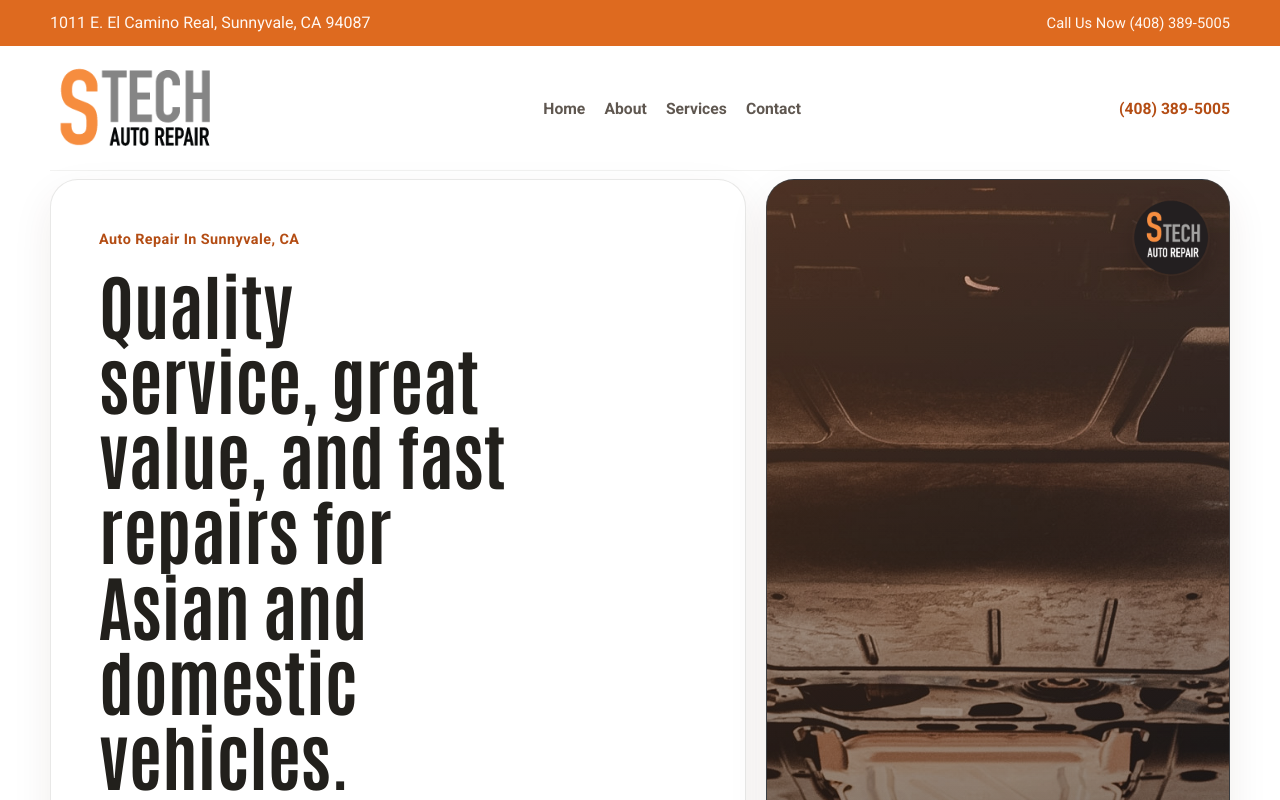
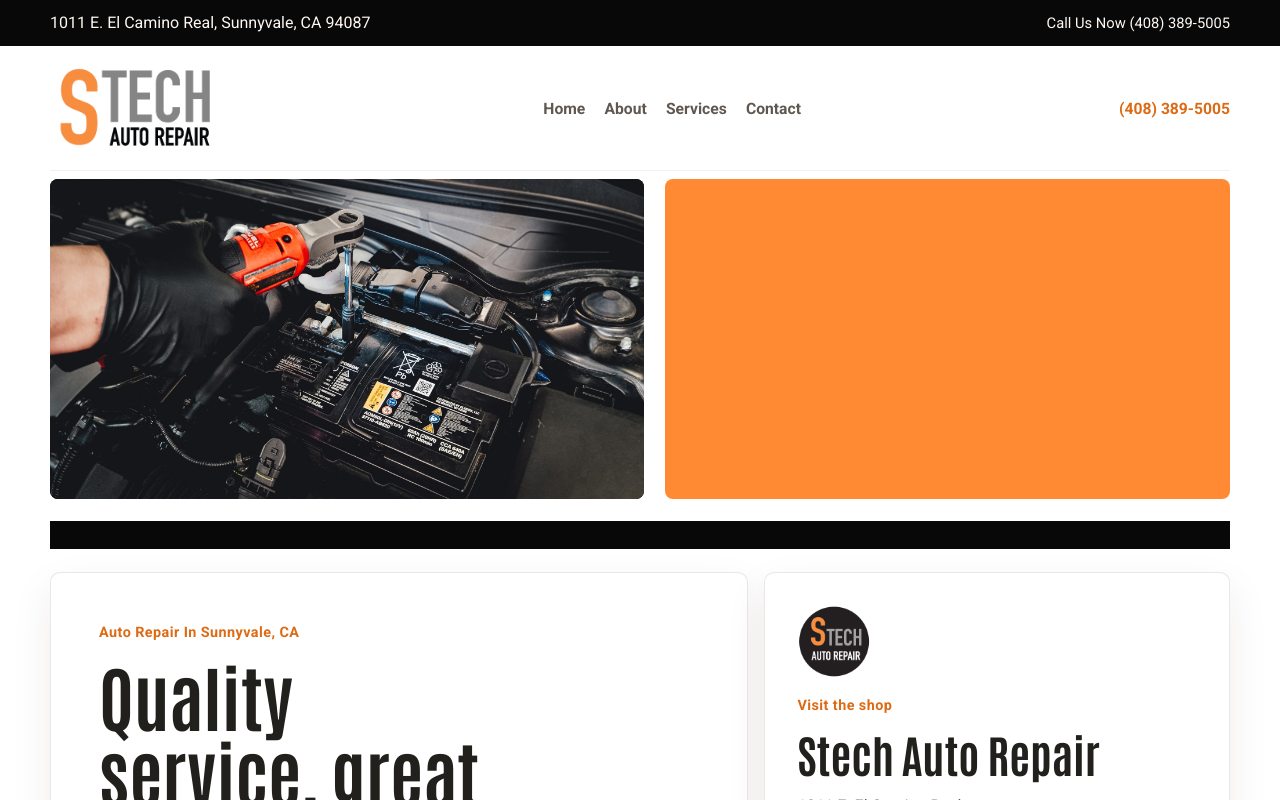
Before and after one commit to DietmarSZ/stechherman, a Next.js app: page / in a window 1280 px wide. Shown: the top 800 px of the page. Built offline with nearby package versions, Linux system fonts and the light colour scheme.

Commit message:
Restructure homepage into brighter block layout

```diff
--- a/src/app/globals.css
+++ b/src/app/globals.css
@@ -5,14 +5,15 @@
   --ink: #22201c;
   --muted: #5f5750;
   --line: rgba(34, 32, 28, 0.1);
-  --accent: #de6a1f;
-  --accent-deep: #b44d14;
-  --accent-soft: #fff3e8;
+  --accent: #ff8a33;
+  --accent-deep: #dd6a14;
+  --accent-soft: #fff1e5;
   --slate: #343e48;
+  --black-bar: #080808;
   --shadow: 0 16px 40px rgba(72, 43, 16, 0.08);
-  --radius-lg: 28px;
-  --radius-md: 20px;
-  --radius-sm: 14px;
+  --radius-lg: 10px;
+  --radius-md: 8px;
+  --radius-sm: 6px;
 }
 
 * {
@@ -42,7 +43,7 @@ a {
 }
 
 .utility-bar {
-  background: var(--accent);
+  background: var(--black-bar);
   color: #fff7f1;
 }
 
@@ -122,15 +123,55 @@ main {
   gap: 1.4rem;
 }
 
-.hero {
+.hero-banner,
+.intro-grid {
   display: grid;
-  grid-template-columns: minmax(0, 1.2fr) minmax(310px, 0.8fr);
+  gap: 1rem;
+}
+
+.hero-banner {
+  grid-template-columns: minmax(0, 1fr) minmax(260px, 0.95fr);
   gap: 1.3rem;
   align-items: stretch;
 }
 
+.hero-banner-image,
+.hero-banner-fill {
+  min-height: 320px;
+  border-radius: var(--radius-md);
+  overflow: hidden;
+}
+
+.hero-banner-image {
+  position: relative;
+  background: #000;
+}
+
+.banner-image {
+  object-fit: cover;
+}
+
+.hero-banner-fill {
+  background: var(--accent);
+}
+
+.hero-divider {
+  min-height: 28px;
+  border-radius: 0;
+  background: var(--black-bar);
+}
+
+.intro-grid {
+  grid-template-columns: minmax(0, 1.2fr) minmax(280px, 0.8fr);
+  align-items: start;
+}
+
+.intro-side {
+  display: grid;
+  gap: 1rem;
+}
+
 .hero-copy,
-.hero-card,
 .panel,
 .service-card,
 .faq-item,
@@ -146,41 +187,18 @@ main {
   padding: 3rem;
 }
 
-.hero-card {
-  position: relative;
-  overflow: hidden;
-  background:
-    linear-gradient(180deg, rgba(222, 106, 31, 0.12), rgba(52, 62, 72, 0.95)),
-    var(--slate);
-  color: #fff7f1;
-  min-height: 520px;
+.intro-primary {
+  min-height: 100%;
 }
 
-.hero-image {
-  object-fit: cover;
+.info-block,
+.signal-panel {
+  min-height: 100%;
 }
 
-.hero-photo-placeholder {
-  position: relative;
-  z-index: 1;
-  height: 100%;
-  display: flex;
-  flex-direction: column;
-  justify-content: end;
-  padding: 2.2rem;
-  background:
-    linear-gradient(180deg, rgba(255, 255, 255, 0.04), rgba(0, 0, 0, 0.58)),
-    linear-gradient(135deg, rgba(222, 106, 31, 0.24), rgba(52, 62, 72, 0.12));
-}
-
-.hero-badge {
-  position: absolute;
-  top: 1.2rem;
-  right: 1.2rem;
-  width: 78px;
-  height: auto;
-  border-radius: 999px;
-  box-shadow: 0 10px 24px rgba(0, 0, 0, 0.18);
+.info-badge {
+  display: block;
+  margin-bottom: 1rem;
 }
 
 .eyebrow,
@@ -192,10 +210,6 @@ main {
   font-size: 0.9rem;
   font-weight: 700;
   color: var(--accent-deep);
-}
-
-.hero-card .card-label {
-  color: #ffd7bc;
 }
 
 h1,
@@ -227,11 +241,6 @@ span {
   color: var(--muted);
   line-height: 1.6;
   font-size: 1rem;
-}
-
-.hero-card h2,
-.hero-card p {
-  color: #fff7f1;
 }
 
 .lede {
@@ -290,7 +299,7 @@ span {
   display: grid;
   grid-template-columns: repeat(2, minmax(0, 1fr));
   gap: 0.8rem 1rem;
-  margin-top: 1.8rem;
+  margin-top: 0.75rem;
 }
 
 .signal-list li,
@@ -383,7 +392,7 @@ span {
 .panel-accent,
 .offer-card {
   background:
-    linear-gradient(180deg, rgba(222, 106, 31, 0.05), rgba(255, 255, 255, 1)),
+    linear-gradient(180deg, rgba(255, 138, 51, 0.08), rgba(255, 255, 255, 1)),
     var(--surface-soft);
 }
 
@@ -407,7 +416,7 @@ span {
 
 .cta-banner {
   align-items: center;
-  background: linear-gradient(135deg, rgba(222, 106, 31, 0.08), rgba(255, 255, 255, 1));
+  background: linear-gradient(135deg, rgba(255, 138, 51, 0.12), rgba(255, 255, 255, 1));
   border-radius: var(--radius-lg);
   border: 1px solid rgba(180, 77, 20, 0.12);
   padding: 2rem;
@@ -433,7 +442,8 @@ span {
 }
 
 @media (max-width: 960px) {
-  .hero,
+  .hero-banner,
+  .intro-grid,
   .three-up,
   .service-grid,
   .faq-list,
@@ -470,7 +480,6 @@ span {
   }
 
   .hero-copy,
-  .hero-photo-placeholder,
   .panel,
   .service-card,
   .faq-item,
--- a/src/app/page.tsx
+++ b/src/app/page.tsx
@@ -35,8 +35,24 @@ export default function HomePage() {
         dangerouslySetInnerHTML={{ __html: JSON.stringify(faqSchema) }}
       />
 
-      <section className="hero">
-        <div className="hero-copy">
+      <section className="hero-banner">
+        <div className="hero-banner-image">
+          <Image
+            src="/images/service-wheel.jpg"
+            alt="Technician working on a wheel and tire assembly in the repair bay"
+            fill
+            priority
+            className="banner-image"
+            sizes="(max-width: 960px) 100vw, 50vw"
+          />
+        </div>
+        <div className="hero-banner-fill" aria-hidden="true" />
+      </section>
+
+      <div className="hero-divider" aria-hidden="true" />
+
+      <section className="intro-grid">
+        <article className="hero-copy intro-primary">
           <p className="eyebrow">{site.hero.eyebrow}</p>
           <h1>{site.hero.title}</h1>
           <p className="lede">{site.hero.description}</p>
@@ -50,31 +66,18 @@ export default function HomePage() {
               Find Us
             </Link>
           </div>
-          <ul className="signal-list">
-            {site.heroPoints.map((signal) => (
-              <li key={signal}>{signal}</li>
-            ))}
-          </ul>
-        </div>
+        </article>
 
-        <aside className="hero-card">
-          <Image
-            src="/images/hero-undercarriage.jpg"
-            alt="Vehicle on a lift inside Stech Auto Repair"
-            fill
-            priority
-            className="hero-image"
-            sizes="(max-width: 960px) 100vw, 40vw"
-          />
-          <div className="hero-photo-placeholder">
+        <aside className="intro-side">
+          <article className="panel info-block">
             <Image
               src="/images/logo-round.png"
               alt="Round Stech Auto Repair logo"
-              width={92}
-              height={91}
-              className="hero-badge"
+              width={74}
+              height={73}
+              className="info-badge"
             />
-            <p className="card-label">Visit The Shop</p>
+            <p className="card-label">Visit the shop</p>
             <h2>{site.name}</h2>
             <p>
               {site.address.streetAddress}
@@ -82,7 +85,16 @@ export default function HomePage() {
               {site.address.addressLocality}, {site.address.addressRegion} {site.address.postalCode}
             </p>
             <a href={site.phoneHref}>{site.phone}</a>
-          </div>
+          </article>
+
+          <article className="panel signal-panel">
+            <p className="card-label">Why drivers choose Stech</p>
+            <ul className="signal-list">
+              {site.heroPoints.map((signal) => (
+                <li key={signal}>{signal}</li>
+              ))}
+            </ul>
+          </article>
         </aside>
       </section>
 
```
